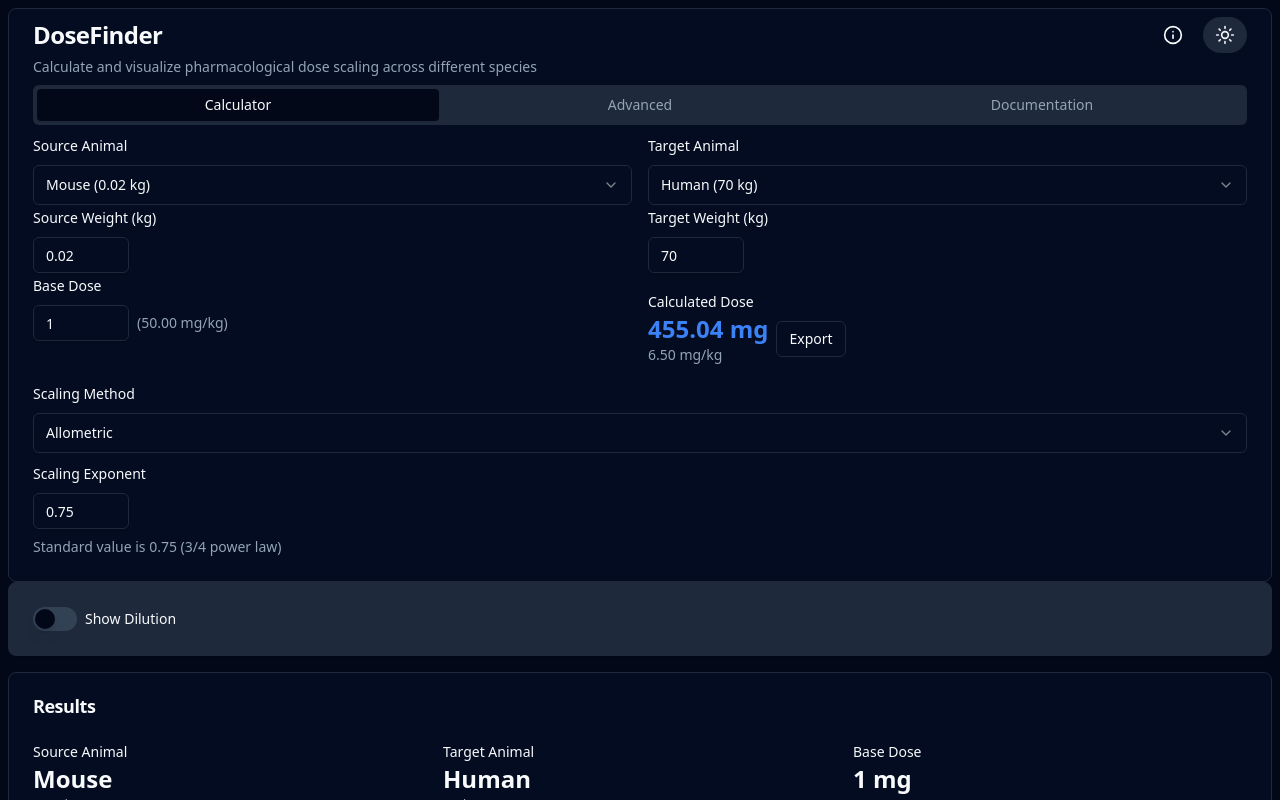
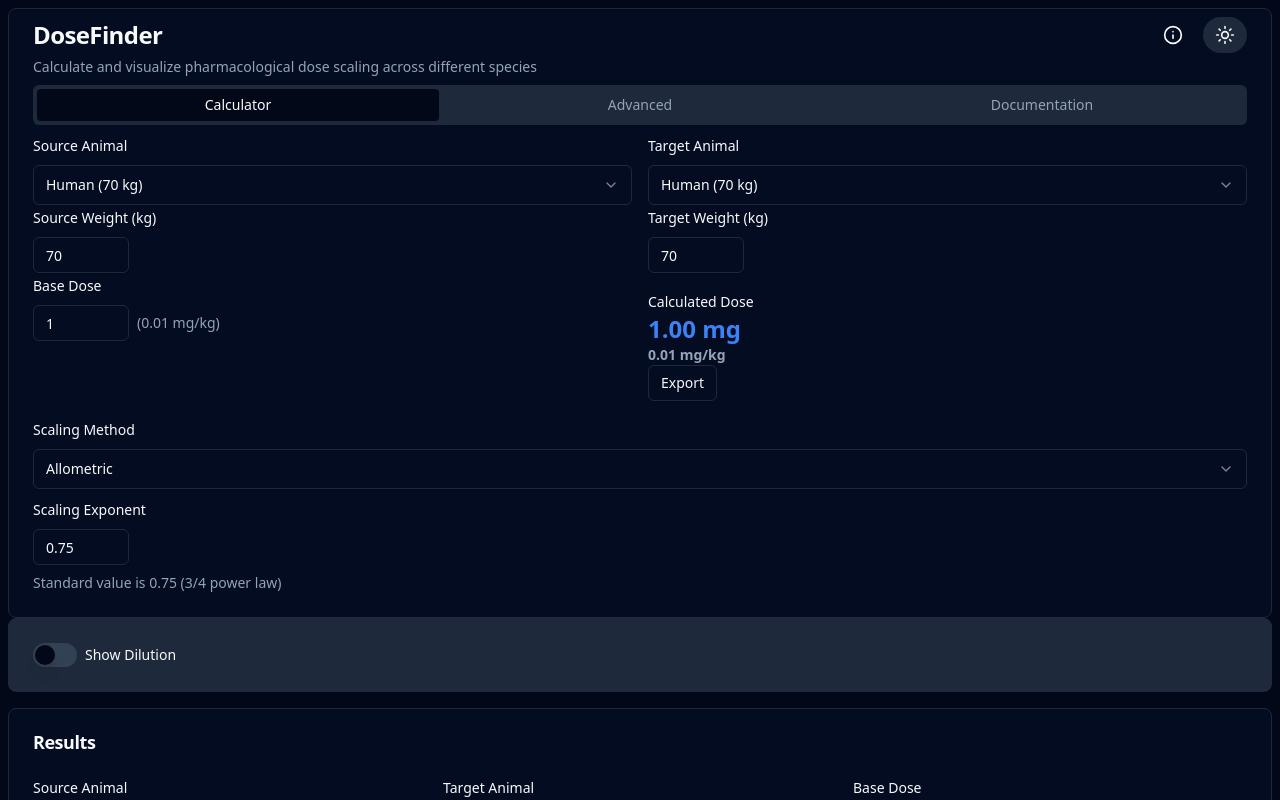
Before and after one commit to biostochastics/DoseFinder, a Next.js app: page / in a window 1280 px wide. Built offline with nearby package versions, Linux system fonts and the light colour scheme.

Commit message:
Update page.tsx

```diff
--- a/src/app/page.tsx
+++ b/src/app/page.tsx
@@ -34,7 +34,7 @@ interface CalculationSteps {
 
 export default function Home() {
   const [isDarkMode, setIsDarkMode] = useState(true);
-  const [sourceAnimal, setSourceAnimal] = useState('mouse');
+  const [sourceAnimal, setSourceAnimal] = useState('human');
   const [targetAnimal, setTargetAnimal] = useState('human');
   const [sourceWeight, setSourceWeight] = useState(0.02);  // Initial mouse weight
   const [targetWeight, setTargetWeight] = useState(70);    // Initial human weight
@@ -630,20 +630,20 @@ Generated: ${new Date().toLocaleString()}
 
 Parameters:
 -----------
-Source Animal: ${sourceAnimal} (${sourceWeight} kg)
-Target Animal: ${targetAnimal} (${targetWeight} kg)
-Base Dose: ${baseDose} mg/kg
+Source Animal: ${animals[sourceAnimal as keyof typeof animals].name} (${sourceWeight} kg)
+Target Animal: ${animals[targetAnimal as keyof typeof animals].name} (${targetWeight} kg)
+Base Dose: ${baseDose} mg (${(baseDose / sourceWeight).toFixed(4)} mg/kg)
 Scaling Method: ${scalingMethod}
 ${showDilution ? `Dilution Factor: ${dilutionFactor}` : ''}
 
 Calculation Steps:
 ----------------
 ${calculationSteps.steps.join('\n')}
-${showDilution && Number(dilutionFactor) !== 1 && calculationSteps ? `\nFinal Dose with Dilution: ${calculationSteps.finalDose.toFixed(4)} mg` : ''}
+${showDilution && Number(dilutionFactor) !== 1 && calculationSteps ? `\nFinal Dose with Dilution: ${calculationSteps.finalDose.toFixed(4)} mg (${(calculationSteps.finalDose / targetWeight).toFixed(4)} mg/kg)` : ''}
 
 Results:
 --------
-Base Calculated Dose: ${calculationSteps.calculatedDose.toFixed(4)} mg/kg${showDilution && Number(dilutionFactor) !== 1 && calculationSteps ? `\nFinal Dose with Dilution: ${calculationSteps.finalDose.toFixed(4)} mg/kg` : ''}`;
+Base Calculated Dose: ${calculationSteps.calculatedDose.toFixed(4)} mg (${(calculationSteps.calculatedDose / targetWeight).toFixed(4)} mg/kg)${showDilution && Number(dilutionFactor) !== 1 && calculationSteps ? `\nFinal Dose with Dilution: ${calculationSteps.finalDose.toFixed(4)} mg (${(calculationSteps.finalDose / targetWeight).toFixed(4)} mg/kg)` : ''}`;
 
     const blob = new Blob([calculations], { type: 'text/plain' });
     const url = URL.createObjectURL(blob);
@@ -844,22 +844,36 @@ Base Calculated Dose: ${calculationSteps.calculatedDose.toFixed(4)} mg/kg${showD
                           <div className="flex items-center space-x-2">
                             <div>
                               <div className="text-2xl font-bold text-primary">
-                                {calculationSteps?.calculatedDose !== undefined ? `${calculationSteps.calculatedDose.toFixed(2)} mg` : '-'}
+                                {calculationSteps?.calculatedDose !== undefined ? (
+                                  <>
+                                    {calculationSteps.calculatedDose.toFixed(2)} mg
+                                    <div className="text-sm text-muted-foreground">
+                                      {(calculationSteps.calculatedDose / targetWeight).toFixed(2)} mg/kg
+                                    </div>
+                                  </>
+                                ) : '-'}
                               </div>
                               {calculationSteps && (
-                                <div className="text-sm text-muted-foreground">
-                                  {targetDoseMgKg.toFixed(2)} mg/kg
-                                </div>
+                                <Button
+                                  variant="outline"
+                                  onClick={exportCalculations}
+                                  size="sm"
+                                >
+                                  Export
+                                </Button>
                               )}
                             </div>
                             {calculationSteps && (
-                              <Button
-                                variant="outline"
-                                onClick={exportCalculations}
-                                size="sm"
-                              >
-                                Export
-                              </Button>
+                              <div className="text-2xl font-bold text-orange-500">
+                                {showDilution && Number(dilutionFactor) !== 1 && calculationSteps ? (
+                                  <>
+                                    Final with dilution: {calculationSteps.finalDose.toFixed(4)} mg
+                                    <div className="text-sm text-muted-foreground">
+                                      {(calculationSteps.finalDose / targetWeight).toFixed(4)} mg/kg
+                                    </div>
+                                  </>
+                                ) : ''}
+                              </div>
                             )}
                           </div>
                         </div>
```
